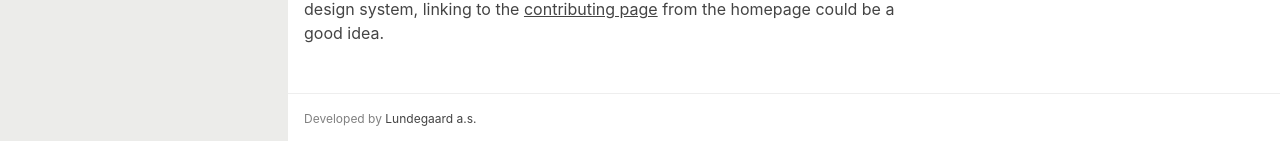
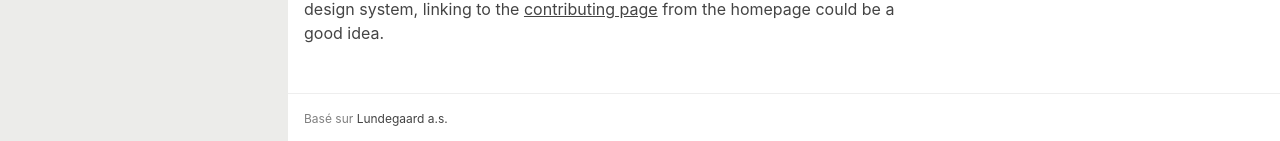
Before and after one commit to LJ59/d59-system, a Jekyll site: the page built from index.md, in a window 1280 px wide and 1016 px high. Shown: the part 872-1013 px from the top of the window. Built offline with Jekyll 4.4.1, drawn with Linux system fonts in a browser that asks for light colours.

Commit message:
update footer
traduction FR

```diff
--- a/_includes/footer.html
+++ b/_includes/footer.html
@@ -1,5 +1,5 @@
 <footer class="c-footer" role="contentinfo">
 
-    <div class="c-footer-author">Developed by <a href="https://www.lundegaard.eu/">Lundegaard a.s.</a></div>
+    <div class="c-footer-author">Basé sur <a href="https://www.lundegaard.eu/">Lundegaard a.s.</a></div>
 
 </footer><!--end c-footer-->
```
